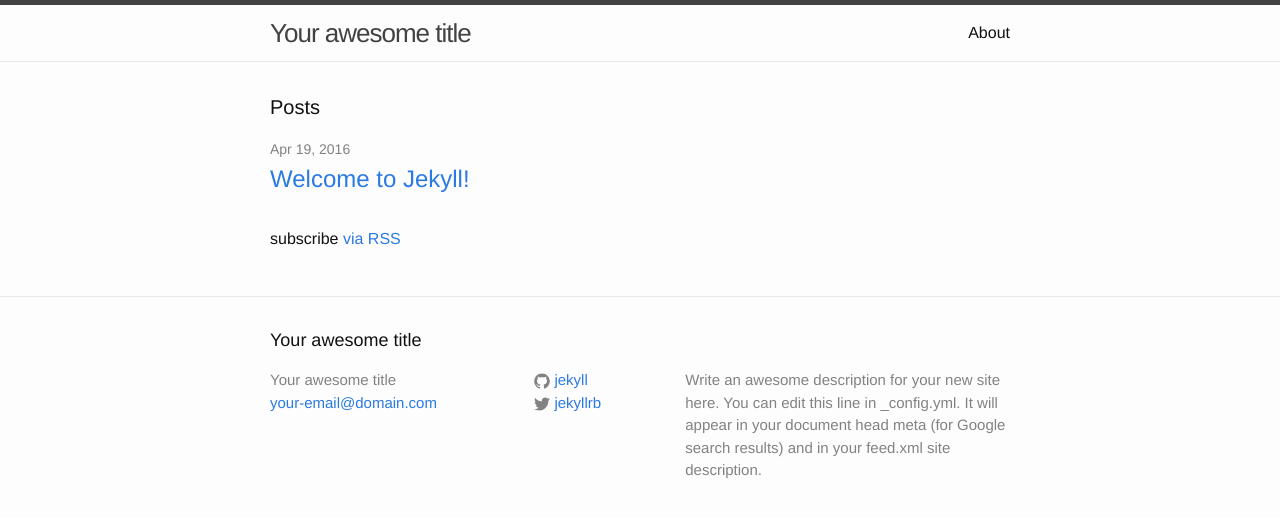
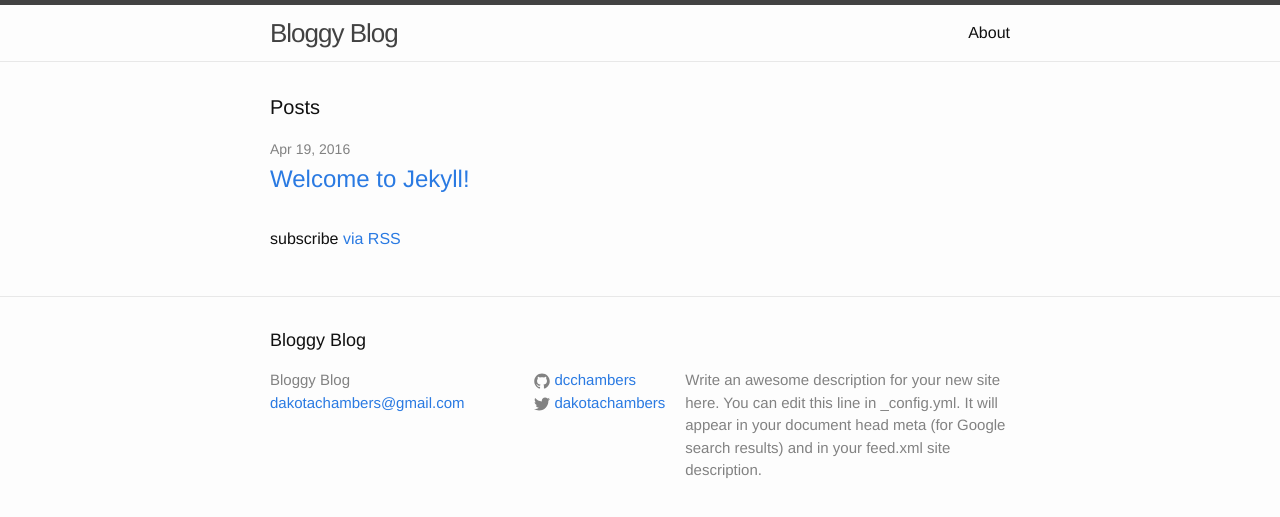
Before and after one commit to dcchambers/dcchambers.github.io, a Jekyll site: the page built from blog/index.html, in a window 1280 px wide. Shown: the top 517 px of the page. Built offline with Jekyll 4.4.1, drawn with Linux system fonts in a browser that asks for light colours.

Commit message:
updating blog

```diff
--- a/blog/_config.yml
+++ b/blog/_config.yml
@@ -6,16 +6,16 @@
 # 'jekyll serve'. If you change this file, please restart the server process.
 
 # Site settings
-title: Your awesome title
-email: your-email@domain.com
+title: Bloggy Blog
+email: dakotachambers@gmail.com
 description: > # this means to ignore newlines until "baseurl:"
   Write an awesome description for your new site here. You can edit this
   line in _config.yml. It will appear in your document head meta (for
   Google search results) and in your feed.xml site description.
 baseurl: "" # the subpath of your site, e.g. /blog
-url: "http://yourdomain.com" # the base hostname & protocol for your site
-twitter_username: jekyllrb
-github_username:  jekyll
+url: "dcchambers.github.io" # the base hostname & protocol for your site
+twitter_username: dakotachambers
+github_username:  dcchambers
 
 # Build settings
 markdown: kramdown
```
